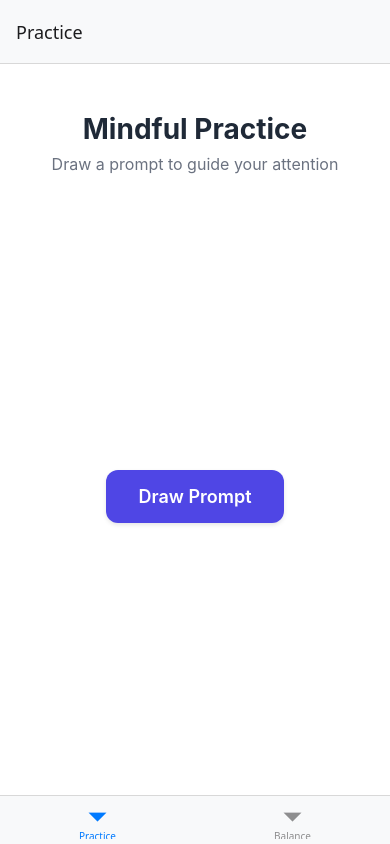
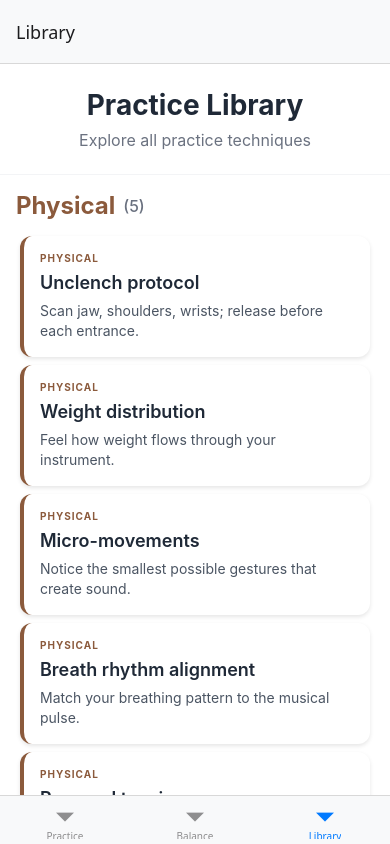
Before and after one commit to aadjones/improv-cards, a React Native app in the folder apps/practice/: screen /Library in a window 390 px wide. Built offline with nearby package versions, Linux system fonts and the light colour scheme.

Commit message:
add library to practice

```diff
--- a/apps/practice/App.tsx
+++ b/apps/practice/App.tsx
@@ -4,6 +4,7 @@ import { createBottomTabNavigator } from '@react-navigation/bottom-tabs';
 import { StatusBar } from 'expo-status-bar';
 import Home from './src/screens/Home';
 import Balance from './src/screens/Balance';
+import Library from './src/screens/Library';
 
 const Tab = createBottomTabNavigator();
 
@@ -33,6 +34,14 @@ export default function App() {
             tabBarLabel: 'Balance',
           }}
         />
+        <Tab.Screen
+          name="Library"
+          component={Library}
+          options={{
+            title: 'Library',
+            tabBarLabel: 'Library',
+          }}
+        />
       </Tab.Navigator>
     </NavigationContainer>
   );
--- a/apps/practice/src/deck.ts
+++ b/apps/practice/src/deck.ts
@@ -1,196 +1,38 @@
 import { Deck } from '@core/types';
 
 export const practiceDeck: Deck = {
-  suits: ['tone', 'intonation', 'rhythm', 'phrasing', 'body', 'listening'],
+  suits: ['physical', 'listening', 'time', 'expression', 'instrument-specific'],
   cards: [
-    // Tone cards
+    // Physical cards
     {
-      id: 'tone-001',
-      suit: 'tone',
-      title: 'Begin from silence',
-      body: "Notice the first microsecond of each note's attack.",
-    },
-    {
-      id: 'tone-002',
-      suit: 'tone',
-      title: 'Bow speed vs pressure',
-      body: 'Hold pitch constant; vary speed and pressure separately.',
-    },
-    {
-      id: 'tone-003',
-      suit: 'tone',
-      title: 'Breath in the sound',
-      body: 'Let each note breathe as it speaks.',
-    },
-    {
-      id: 'tone-004',
-      suit: 'tone',
-      title: 'Color palette',
-      body: 'Find three distinct tone colors within one phrase.',
-    },
-    {
-      id: 'tone-005',
-      suit: 'tone',
-      title: 'Surface texture',
-      body: 'Explore the microscopic roughness or smoothness of your sound.',
-    },
-    {
-      id: 'tone-006',
-      suit: 'tone',
-      title: 'Resonant core',
-      body: 'Find the vibrating center within each note.',
-    },
-
-    // Intonation cards
-    {
-      id: 'intonation-001',
-      suit: 'intonation',
-      title: 'Double-stop resonance',
-      body: 'Find pure 3rds/6ths; adjust until beats vanish.',
-    },
-    {
-      id: 'intonation-002',
-      suit: 'intonation',
-      title: 'Melodic gravity',
-      body: 'Feel leading tones pull toward their resolution.',
-    },
-    {
-      id: 'intonation-003',
-      suit: 'intonation',
-      title: 'Harmonic context',
-      body: 'Tune each note to the underlying harmony.',
-    },
-    {
-      id: 'intonation-004',
-      suit: 'intonation',
-      title: 'Expressive intonation',
-      body: 'Let emotion shape your pitch choices.',
-    },
-    {
-      id: 'intonation-005',
-      suit: 'intonation',
-      title: 'String sympathies',
-      body: 'Listen for sympathetic resonance in open strings.',
-    },
-    {
-      id: 'intonation-006',
-      suit: 'intonation',
-      title: 'Temperament awareness',
-      body: 'Notice the difference between equal and just intonation.',
-    },
-
-    // Rhythm cards
-    {
-      id: 'rhythm-001',
-      suit: 'rhythm',
-      title: 'Subdivide internally',
-      body: 'Play without metronome, but count 1e&a out loud between phrases.',
-    },
-    {
-      id: 'rhythm-002',
-      suit: 'rhythm',
-      title: 'Elastic time',
-      body: 'Stretch and compress time while maintaining pulse integrity.',
-    },
-    {
-      id: 'rhythm-003',
-      suit: 'rhythm',
-      title: 'Polyrhythmic layers',
-      body: 'Feel multiple rhythmic layers simultaneously.',
-    },
-    {
-      id: 'rhythm-004',
-      suit: 'rhythm',
-      title: 'Silence as rhythm',
-      body: 'Give rests the same attention as notes.',
-    },
-    {
-      id: 'rhythm-005',
-      suit: 'rhythm',
-      title: 'Metric displacement',
-      body: 'Shift your internal downbeat while keeping steady tempo.',
-    },
-    {
-      id: 'rhythm-006',
-      suit: 'rhythm',
-      title: 'Rhythmic breathing',
-      body: 'Align your breath rhythm with the musical pulse.',
-    },
-
-    // Phrasing cards
-    {
-      id: 'phrasing-001',
-      suit: 'phrasing',
-      title: 'Breath-shaped line',
-      body: "Mark where you 'inhale' and 'exhale' musically.",
-    },
-    {
-      id: 'phrasing-002',
-      suit: 'phrasing',
-      title: 'Conversational gestures',
-      body: 'Play as if speaking to someone across the room.',
-    },
-    {
-      id: 'phrasing-003',
-      suit: 'phrasing',
-      title: 'Dynamic architecture',
-      body: 'Plan the long-term dynamic journey of the phrase.',
-    },
-    {
-      id: 'phrasing-004',
-      suit: 'phrasing',
-      title: 'Harmonic punctuation',
-      body: 'Let harmony guide your phrase structure.',
-    },
-    {
-      id: 'phrasing-005',
-      suit: 'phrasing',
-      title: 'Textual meaning',
-      body: 'If there were words, what would they be saying?',
-    },
-    {
-      id: 'phrasing-006',
-      suit: 'phrasing',
-      title: 'Echo and response',
-      body: 'Create dialogue between different voices or registers.',
-    },
-
-    // Body cards
-    {
-      id: 'body-001',
-      suit: 'body',
+      id: 'physical-001',
+      suit: 'physical',
       title: 'Unclench protocol',
       body: 'Scan jaw, shoulders, wrists; release before each entrance.',
     },
     {
-      id: 'body-002',
-      suit: 'body',
+      id: 'physical-002',
+      suit: 'physical',
       title: 'Weight distribution',
       body: 'Feel how weight flows through your instrument.',
     },
     {
-      id: 'body-003',
-      suit: 'body',
+      id: 'physical-003',
+      suit: 'physical',
       title: 'Micro-movements',
       body: 'Notice the smallest possible gestures that create sound.',
     },
     {
-      id: 'body-004',
-      suit: 'body',
-      title: 'Postural flow',
-      body: "Let your posture adapt fluidly to the music's demands.",
+      id: 'physical-004',
+      suit: 'physical',
+      title: 'Breath rhythm alignment',
+      body: 'Match your breathing pattern to the musical pulse.',
     },
     {
-      id: 'body-005',
-      suit: 'body',
-      title: 'Energetic connection',
-      body: 'Trace the path of energy from ground through instrument.',
-    },
-    {
-      id: 'body-006',
-      suit: 'body',
-      title: 'Sympathetic motion',
-      body: 'Let your body move with the musical line.',
+      id: 'physical-005',
+      suit: 'physical',
+      title: 'Personal tension scan',
+      body: 'Identify your specific tension points and release them.',
     },
 
     // Listening cards
@@ -215,20 +57,110 @@ export const practiceDeck: Deck = {
     {
       id: 'listening-004',
       suit: 'listening',
-      title: 'Spatial imaging',
-      body: 'Place each voice in a different location in space.',
+      title: 'Eyes closed focus',
+      body: 'Play a familiar passage with eyes closed, notice what changes.',
     },
     {
       id: 'listening-005',
       suit: 'listening',
-      title: 'Silence between notes',
-      body: 'Listen to what happens in the spaces between sounds.',
+      title: 'Layer separation',
+      body: 'In polyphonic passages, isolate each voice mentally while playing.',
+    },
+
+    // Time cards
+    {
+      id: 'time-001',
+      suit: 'time',
+      title: 'Clap then play',
+      body: 'Clap the rhythm first, then play with same precision.',
     },
     {
-      id: 'listening-006',
-      suit: 'listening',
-      title: 'Instrumental resonance',
-      body: 'Feel how your instrument vibrates in your hands and body.',
+      id: 'time-002',
+      suit: 'time',
+      title: 'Elastic time',
+      body: 'Stretch and compress time while maintaining pulse integrity.',
+    },
+    {
+      id: 'time-003',
+      suit: 'time',
+      title: 'Silence as rhythm',
+      body: 'Give rests the same attention as notes.',
+    },
+    {
+      id: 'time-004',
+      suit: 'time',
+      title: 'Extreme slow practice',
+      body: 'Play at 25% tempo, maintaining musical intention.',
+    },
+    {
+      id: 'time-005',
+      suit: 'time',
+      title: 'Rhythmic displacement',
+      body: 'Deliberately shift written rhythms forward or back in time.',
+    },
+
+    // Expression cards
+    {
+      id: 'expression-001',
+      suit: 'expression',
+      title: 'Conversational gestures',
+      body: 'Play as if speaking to someone across the room.',
+    },
+    {
+      id: 'expression-002',
+      suit: 'expression',
+      title: 'Dynamic architecture',
+      body: 'Plan the long-term dynamic journey of the phrase.',
+    },
+    {
+      id: 'expression-003',
+      suit: 'expression',
+      title: 'Echo and response',
+      body: 'Create dialogue between different voices or registers.',
+    },
+    {
+      id: 'expression-004',
+      suit: 'expression',
+      title: 'Morning fog lifting',
+      body: 'Shape this phrase like mist slowly rising and dispersing.',
+    },
+    {
+      id: 'expression-005',
+      suit: 'expression',
+      title: 'Argument between old friends',
+      body: 'Play this passage as a heated but affectionate disagreement.',
+    },
+
+    // Instrument-specific cards
+    {
+      id: 'instrument-001',
+      suit: 'instrument-specific',
+      title: 'Bow speed vs pressure',
+      body: 'Hold pitch constant; vary speed and pressure separately.',
+    },
+    {
+      id: 'instrument-002',
+      suit: 'instrument-specific',
+      title: 'Double-stop resonance',
+      body: 'Find pure 3rds/6ths; adjust until beats vanish.',
+    },
+    {
+      id: 'instrument-003',
+      suit: 'instrument-specific',
+      title: 'Vibrato choices',
+      body: 'Play same phrase with no vibrato, narrow vibrato, wide vibrato.',
+    },
+    {
+      id: 'instrument-004',
+      suit: 'instrument-specific',
+      title: 'Sul ponticello/ordinario',
+      body: 'Explore bow positions from bridge to fingerboard.',
+    },
+    {
+      id: 'instrument-005',
+      suit: 'instrument-specific',
+      title: 'Finger pressure minimum',
+      body: 'Use just enough left hand pressure to create clean sound.',
     },
   ],
 };
--- a/apps/practice/src/screens/Balance.tsx
+++ b/apps/practice/src/screens/Balance.tsx
@@ -30,17 +30,15 @@ export default function Balance() {
     loadDistribution();
   }, []);
 
-  const suits = ['tone', 'intonation', 'rhythm', 'phrasing', 'body', 'listening'];
-  const maxCount = Math.max(...Object.values(distribution), 1);
+  const suits = ['physical', 'listening', 'time', 'expression', 'instrument-specific'];
 
   const getSuitColor = (suit: string) => {
     const colors: Record<string, string> = {
-      tone: '#8B5A3C',
-      intonation: '#4A5D23',
-      rhythm: '#2C5530',
-      phrasing: '#1A365D',
-      body: '#744210',
+      physical: '#8B5A3C',
       listening: '#4C1D95',
+      time: '#2C5530',
+      expression: '#1A365D',
+      'instrument-specific': '#744210',
     };
     return colors[suit] || '#6B7280';
   };
@@ -74,31 +72,46 @@ export default function Balance() {
           </Text>
         </View>
       ) : (
-        <View style={styles.chartContainer}>
+        <View style={styles.gardenContainer}>
           {suits.map(suit => {
             const count = distribution[suit] || 0;
             const percentage = totalDraws > 0 ? (count / totalDraws) * 100 : 0;
-            const barWidth = maxCount > 0 ? (count / maxCount) * 100 : 0;
+
+            // Circle size based on square root for better visual scaling
+            const baseSize = 40;
+            const maxSize = 80;
+            const circleSize = count === 0 ? baseSize * 0.6 : baseSize + Math.sqrt(count) * 15;
+            const finalSize = Math.min(circleSize, maxSize);
 
             return (
-              <View key={suit} style={styles.barRow}>
-                <View style={styles.labelContainer}>
-                  <Text style={[styles.suitLabel, { color: getSuitColor(suit) }]}>{suit}</Text>
-                  <Text style={styles.countLabel}>
-                    {count} ({percentage.toFixed(0)}%)
+              <View key={suit} style={styles.circleContainer}>
+                <View
+                  style={[
+                    styles.circle,
+                    {
+                      width: finalSize,
+                      height: finalSize,
+                      backgroundColor: count === 0 ? 'transparent' : getSuitColor(suit),
+                      borderColor: getSuitColor(suit),
+                      borderWidth: count === 0 ? 2 : 0,
+                      borderStyle: count === 0 ? 'dashed' : 'solid',
+                      opacity: count === 0 ? 0.3 : 0.8,
+                    },
+                  ]}
+                >
+                  <Text
+                    style={[
+                      styles.circleCount,
+                      { color: count === 0 ? getSuitColor(suit) : '#FFFFFF' },
+                    ]}
+                  >
+                    {count}
                   </Text>
                 </View>
-                <View style={styles.barContainer}>
-                  <View
-                    style={[
-                      styles.bar,
-                      {
-                        width: `${barWidth}%`,
-                        backgroundColor: getSuitColor(suit),
-                      },
-                    ]}
-                  />
-                </View>
+                <Text style={[styles.circleLabel, { color: getSuitColor(suit) }]}>
+                  {suit.replace('-', '\n')}
+                </Text>
+                <Text style={styles.circlePercentage}>{percentage.toFixed(0)}%</Text>
               </View>
             );
           })}
@@ -161,39 +174,48 @@ const styles = StyleSheet.create({
     color: '#6B7280',
     textAlign: 'center',
   },
-  chartContainer: {
+  gardenContainer: {
     backgroundColor: '#F9FAFB',
     borderRadius: 12,
-    padding: 20,
+    padding: 24,
+    flexDirection: 'row',
+    flexWrap: 'wrap',
+    justifyContent: 'space-around',
+    alignItems: 'flex-start',
   },
-  barRow: {
-    marginBottom: 20,
+  circleContainer: {
+    alignItems: 'center',
+    marginBottom: 24,
+    width: '30%',
+    minWidth: 100,
   },
-  labelContainer: {
-    flexDirection: 'row',
-    justifyContent: 'space-between',
+  circle: {
+    borderRadius: 50,
+    justifyContent: 'center',
     alignItems: 'center',
     marginBottom: 8,
+    elevation: 2,
+    shadowColor: '#000',
+    shadowOffset: { width: 0, height: 1 },
+    shadowOpacity: 0.1,
+    shadowRadius: 2,
   },
-  suitLabel: {
+  circleCount: {
     fontSize: 16,
+    fontWeight: '700',
+  },
+  circleLabel: {
+    fontSize: 12,
     fontWeight: '600',
+    textAlign: 'center',
     textTransform: 'capitalize',
+    marginBottom: 4,
+    lineHeight: 14,
   },
-  countLabel: {
-    fontSize: 14,
-    color: '#6B7280',
+  circlePercentage: {
+    fontSize: 11,
+    color: '#9CA3AF',
     fontWeight: '500',
-  },
-  barContainer: {
-    height: 8,
-    backgroundColor: '#E5E7EB',
-    borderRadius: 4,
-    overflow: 'hidden',
-  },
-  bar: {
-    height: '100%',
-    borderRadius: 4,
   },
   footer: {
     alignItems: 'center',
--- a/apps/practice/src/screens/Home.tsx
+++ b/apps/practice/src/screens/Home.tsx
@@ -32,12 +32,11 @@ export default function Home() {
 
   const getSuitColor = (suit: string) => {
     const colors: Record<string, string> = {
-      tone: '#8B5A3C',
-      intonation: '#4A5D23',
-      rhythm: '#2C5530',
-      phrasing: '#1A365D',
-      body: '#744210',
+      physical: '#8B5A3C',
       listening: '#4C1D95',
+      time: '#2C5530',
+      expression: '#1A365D',
+      'instrument-specific': '#744210',
     };
     return colors[suit] || '#6B7280';
   };
--- /dev/null
+++ b/apps/practice/src/screens/Library.tsx
@@ -0,0 +1,162 @@
+import React from 'react';
+import { View, Text, FlatList, StyleSheet, TouchableOpacity } from 'react-native';
+import { Card } from '@core/types';
+import { practiceDeck } from '../deck';
+import { groupCardsBySuit } from '../utils/cardUtils';
+
+interface LibraryProps {
+  onCardPress?: (card: Card) => void;
+}
+
+export default function Library({ onCardPress }: LibraryProps) {
+  const groupedCards = groupCardsBySuit(practiceDeck.cards);
+
+  const getSuitColor = (suit: string) => {
+    const colors: Record<string, string> = {
+      physical: '#8B5A3C',
+      listening: '#4C1D95',
+      time: '#2C5530',
+      expression: '#1A365D',
+      'instrument-specific': '#744210',
+    };
+    return colors[suit] || '#6B7280';
+  };
+
+  const renderCard = ({ item }: { item: Card }) => (
+    <TouchableOpacity
+      style={[styles.card, { borderLeftColor: getSuitColor(item.suit) }]}
+      onPress={() => onCardPress?.(item)}
+      activeOpacity={0.7}
+    >
+      <View style={styles.cardHeader}>
+        <Text style={[styles.suitLabel, { color: getSuitColor(item.suit) }]}>
+          {item.suit.toUpperCase()}
+        </Text>
+      </View>
+      <Text style={styles.cardTitle} numberOfLines={2}>
+        {item.title}
+      </Text>
+      <Text style={styles.cardBody} numberOfLines={3}>
+        {item.body}
+      </Text>
+    </TouchableOpacity>
+  );
+
+  return (
+    <View style={styles.container}>
+      <View style={styles.header}>
+        <Text style={styles.title}>Practice Library</Text>
+        <Text style={styles.subtitle}>Explore all practice techniques</Text>
+      </View>
+
+      <FlatList
+        contentContainerStyle={styles.content}
+        showsVerticalScrollIndicator={false}
+        data={practiceDeck.suits}
+        keyExtractor={suit => suit}
+        renderItem={({ item: suit }) => {
+          const cards = groupedCards[suit] || [];
+          const displayName = suit.replace('-', ' ');
+
+          return (
+            <View style={styles.section}>
+              <View style={styles.sectionHeader}>
+                <Text style={[styles.sectionTitle, { color: getSuitColor(suit) }]}>
+                  {displayName}
+                </Text>
+                <Text style={styles.cardCount}>({cards.length})</Text>
+              </View>
+              <FlatList
+                data={cards}
+                renderItem={renderCard}
+                keyExtractor={card => card.id}
+                ItemSeparatorComponent={() => <View style={{ height: 8 }} />}
+                scrollEnabled={false}
+              />
+            </View>
+          );
+        }}
+        ItemSeparatorComponent={() => <View style={{ height: 24 }} />}
+      />
+    </View>
+  );
+}
+
+const styles = StyleSheet.create({
+  container: {
+    flex: 1,
+    backgroundColor: '#ffffff',
+  },
+  header: {
+    alignItems: 'center',
+    paddingHorizontal: 16,
+    paddingVertical: 24,
+    borderBottomWidth: 1,
+    borderBottomColor: '#f3f4f6',
+  },
+  title: {
+    fontSize: 28,
+    fontWeight: '700',
+    color: '#1F2937',
+    marginBottom: 8,
+  },
+  subtitle: {
+    fontSize: 16,
+    color: '#6B7280',
+    textAlign: 'center',
+  },
+  content: {
+    paddingHorizontal: 16,
+    paddingBottom: 32,
+  },
+  section: {
+    marginBottom: 8,
+  },
+  sectionHeader: {
+    flexDirection: 'row',
+    alignItems: 'center',
+    paddingVertical: 16,
+  },
+  sectionTitle: {
+    fontSize: 24,
+    fontWeight: '700',
+    marginRight: 8,
+    textTransform: 'capitalize',
+  },
+  cardCount: {
+    fontSize: 16,
+    color: '#6B7280',
+    fontWeight: '500',
+  },
+  card: {
+    backgroundColor: '#FFFFFF',
+    borderRadius: 12,
+    padding: 16,
+    borderLeftWidth: 4,
+    shadowColor: '#000',
+    shadowOffset: { width: 0, height: 2 },
+    shadowOpacity: 0.1,
+    shadowRadius: 4,
+    elevation: 2,
+    marginHorizontal: 4,
+  },
+  cardHeader: {
+    marginBottom: 8,
+  },
+  suitLabel: {
+    fontSize: 10,
+    fontWeight: '700',
+    letterSpacing: 1,
+  },
+  cardTitle: {
+    fontSize: 18,
+    fontWeight: '600',
+    color: '#1F2937',
+    marginBottom: 8,
+  },
+  cardBody: {
+    fontSize: 14,
+    color: '#4B5563',
+    lineHeight: 20,
+  },
+});
--- /dev/null
+++ b/apps/practice/src/utils/cardUtils.ts
@@ -0,0 +1,14 @@
+import { Card } from '@core/types';
+
+export function groupCardsBySuit(cards: Card[]): Record<string, Card[]> {
+  return cards.reduce(
+    (groups, card) => {
+      if (!groups[card.suit]) {
+        groups[card.suit] = [];
+      }
+      groups[card.suit].push(card);
+      return groups;
+    },
+    {} as Record<string, Card[]>
+  );
+}
```
Also changed, not shown: 2 other files (tests, documents, lock files or other folders).
